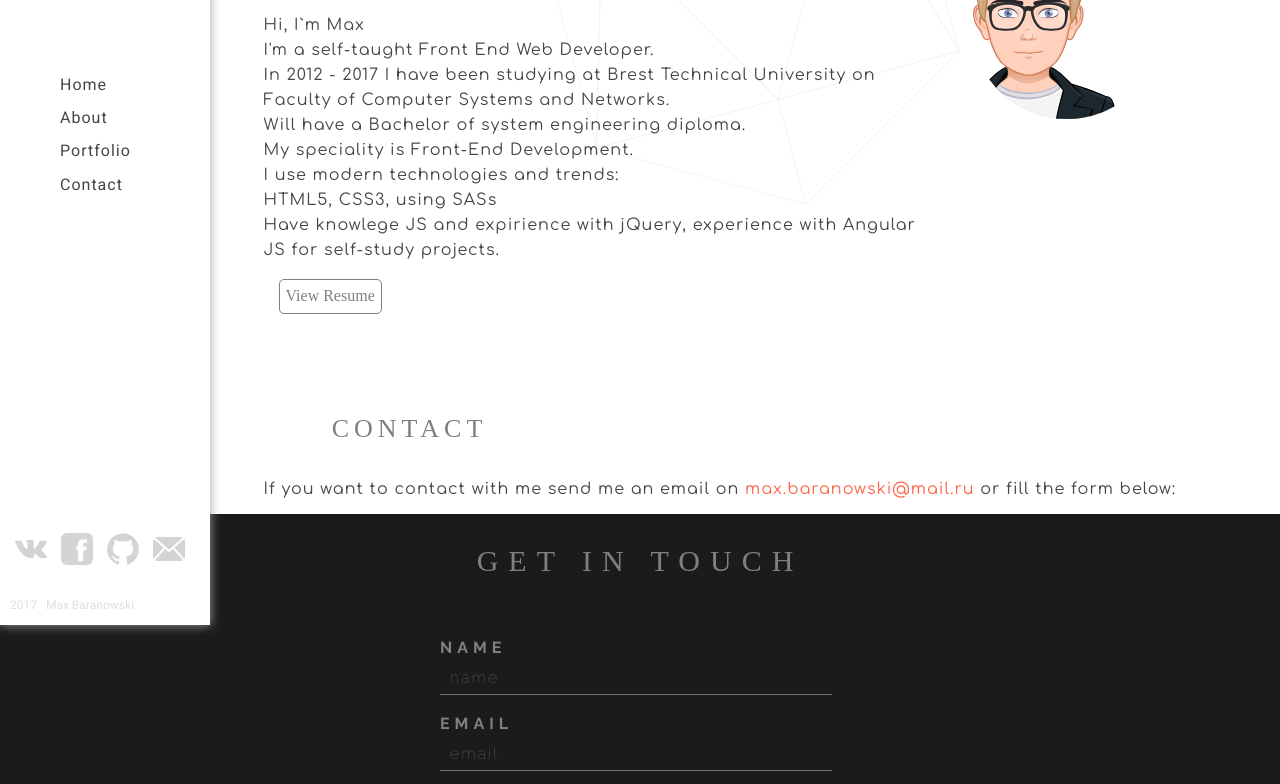
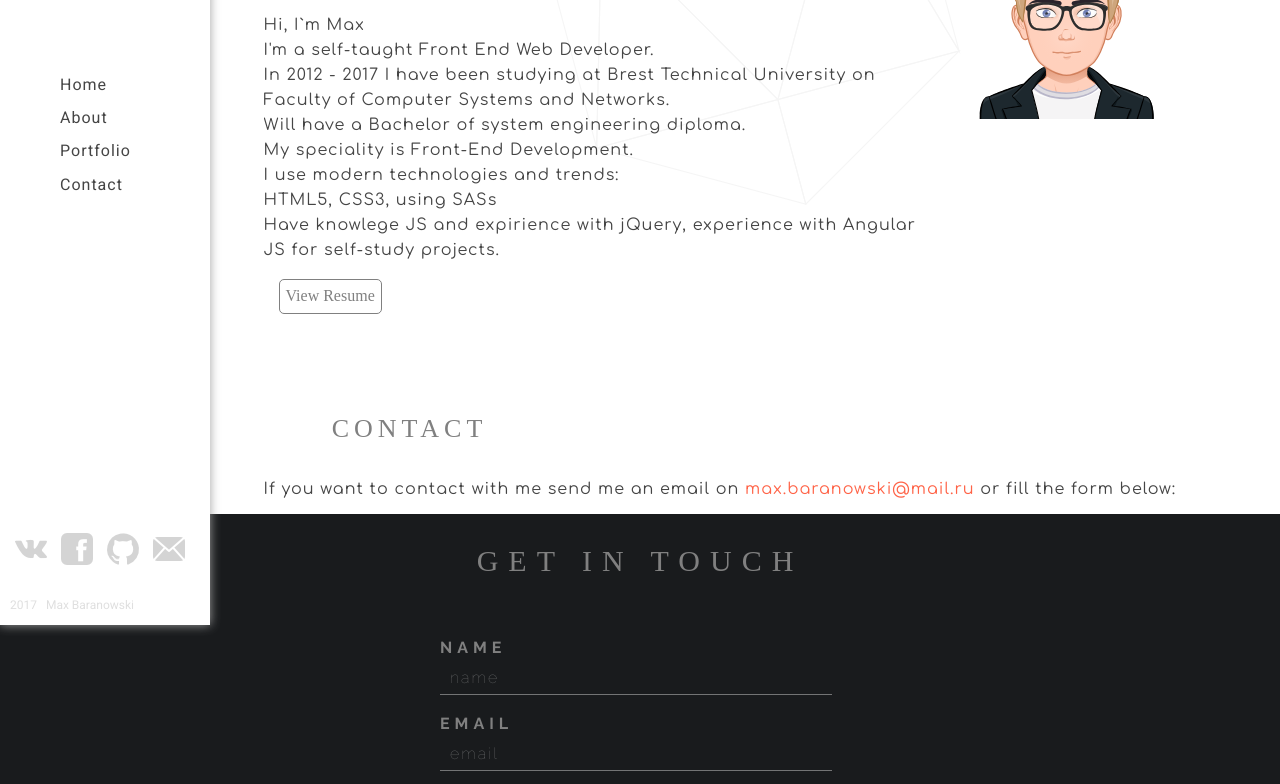
Before and after one commit to MaxBaranowski/portfolio, a website: page content/about.html in a window 1280 px wide. Shown: the part 175-959 px from the top of the page. Drawn offline with nearby package versions, Linux system fonts and the light colour scheme.

Commit message:
png to svg

```diff
--- a/css/styles.css
+++ b/css/styles.css
@@ -503,10 +503,11 @@ header {
       background-image: url("../img/photo.svg");
       background-repeat: no-repeat;
       background-size: cover;
-      background-position-x: -3vw;
+/*       background-position-x: -3vw; */
       width: 15vw;
       height: 15vw;
-      border-radius: 200px; }
+/*       border-radius: 200px;*/
+      }
     .container .site-body .content a {
       text-decoration: none; }
     .container .site-body .content span {
```
